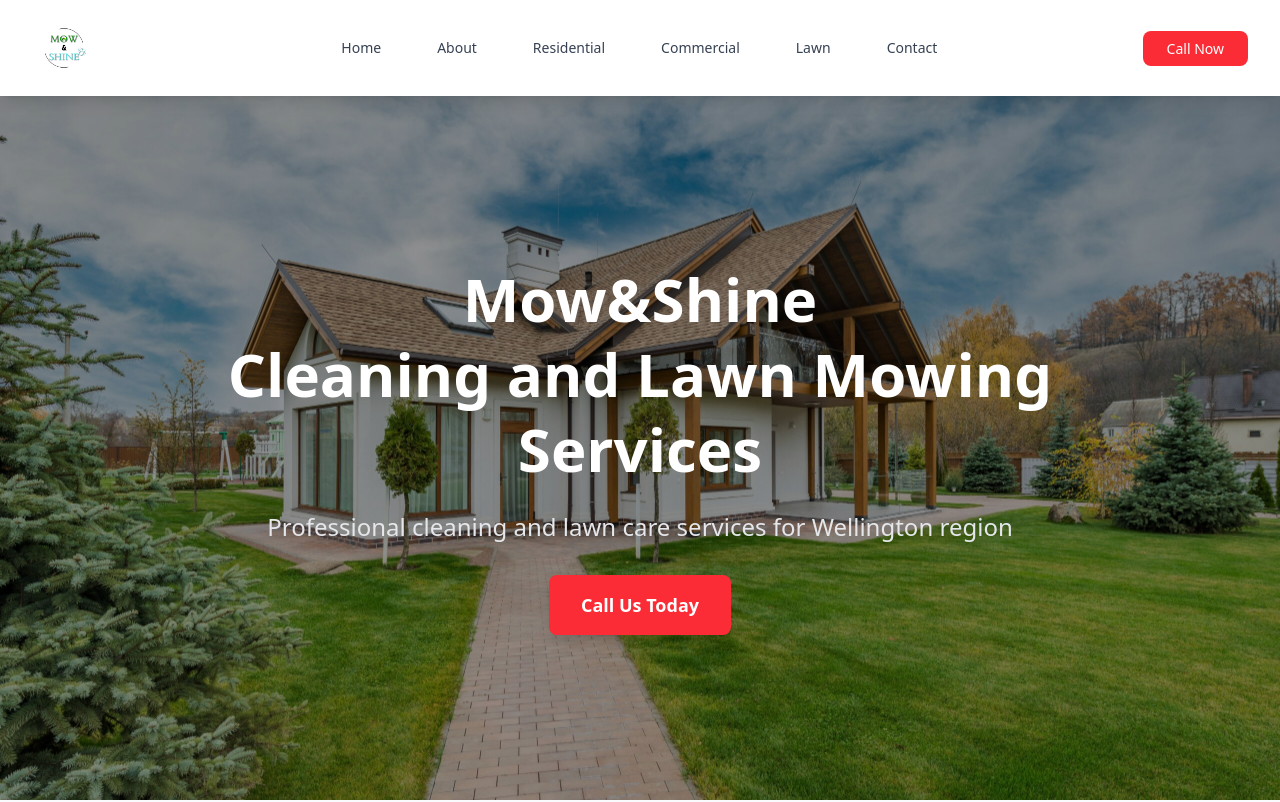
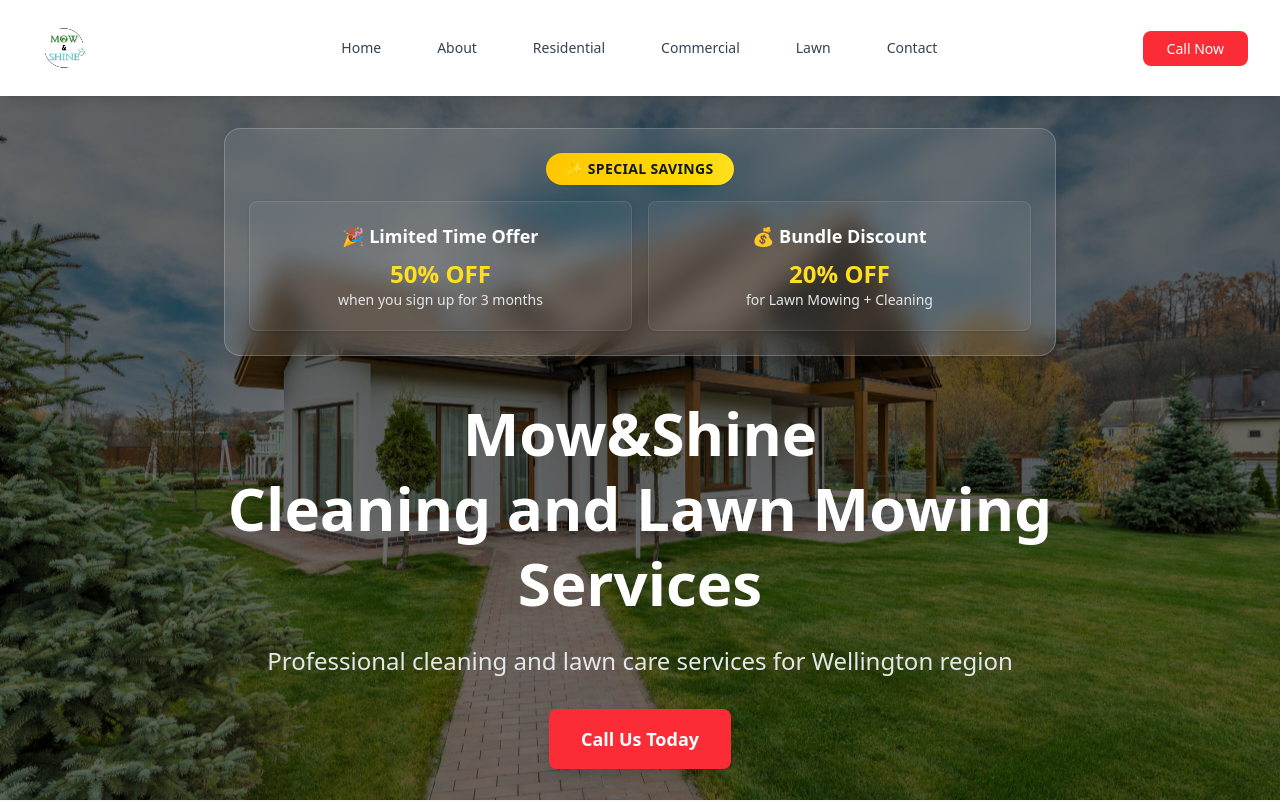
Before and after one commit to codename-SilverMask/mow-and-shine, a Next.js app: page / in a window 1280 px wide. Shown: the top 802 px of the page. Built offline with nearby package versions, Linux system fonts and the light colour scheme.

Commit message:
Compilation Error Fixed!

```diff
--- a/components/Hero.jsx
+++ b/components/Hero.jsx
@@ -11,14 +11,42 @@
         className="absolute inset-0 w-full h-full"
         style={{
           backgroundImage:
-            "linear-gradient(rgba(0, 0, 0, 0.4), rgba(0, 0, 0, 0.4)), url(http://localhost:3000/home_background.jpg)",
+            "linear-gradient(rgba(0, 0, 0, 0.55), rgba(0, 0, 0, 0.55)), url(/home_background.jpg)",
           backgroundSize: "cover",
           backgroundPosition: "center",
           backgroundRepeat: "no-repeat",
         }}
-      ></div>{" "}
+      ></div>
+
       {/* Content */}
       <div className="relative z-20 text-center text-white max-w-4xl mx-auto px-4 sm:px-6 lg:px-8">
+        {/* Special Savings Banner */}
+        <div className="mb-10 p-6 bg-white/10 backdrop-blur-md rounded-2xl border border-white/20 shadow-lg">
+          <div className="flex items-center justify-center mb-4">
+            <span className="bg-gradient-to-r from-yellow-400 to-yellow-300 text-gray-900 px-5 py-1.5 rounded-full text-sm font-semibold uppercase tracking-wide shadow-sm">
+              ✨ Special Savings
+            </span>
+          </div>
+          <div className="grid gap-4 sm:grid-cols-2">
+            <div className="bg-white/5 rounded-lg p-5 border border-white/10 shadow-sm hover:bg-white/10 transition">
+              <p className="text-lg font-semibold mb-2">
+                🎉 Limited Time Offer
+              </p>
+              <p className="text-yellow-300 font-bold text-2xl">50% OFF</p>
+              <p className="text-sm text-gray-200">
+                when you sign up for 3 months
+              </p>
+            </div>
+            <div className="bg-white/5 rounded-lg p-5 border border-white/10 shadow-sm hover:bg-white/10 transition">
+              <p className="text-lg font-semibold mb-2">💰 Bundle Discount</p>
+              <p className="text-yellow-300 font-bold text-2xl">20% OFF</p>
+              <p className="text-sm text-gray-200">
+                for Lawn Mowing + Cleaning
+              </p>
+            </div>
+          </div>
+        </div>
+
         <h1 className="text-4xl md:text-6xl font-bold mb-6 leading-tight">
           Mow&Shine
           <br />
```
